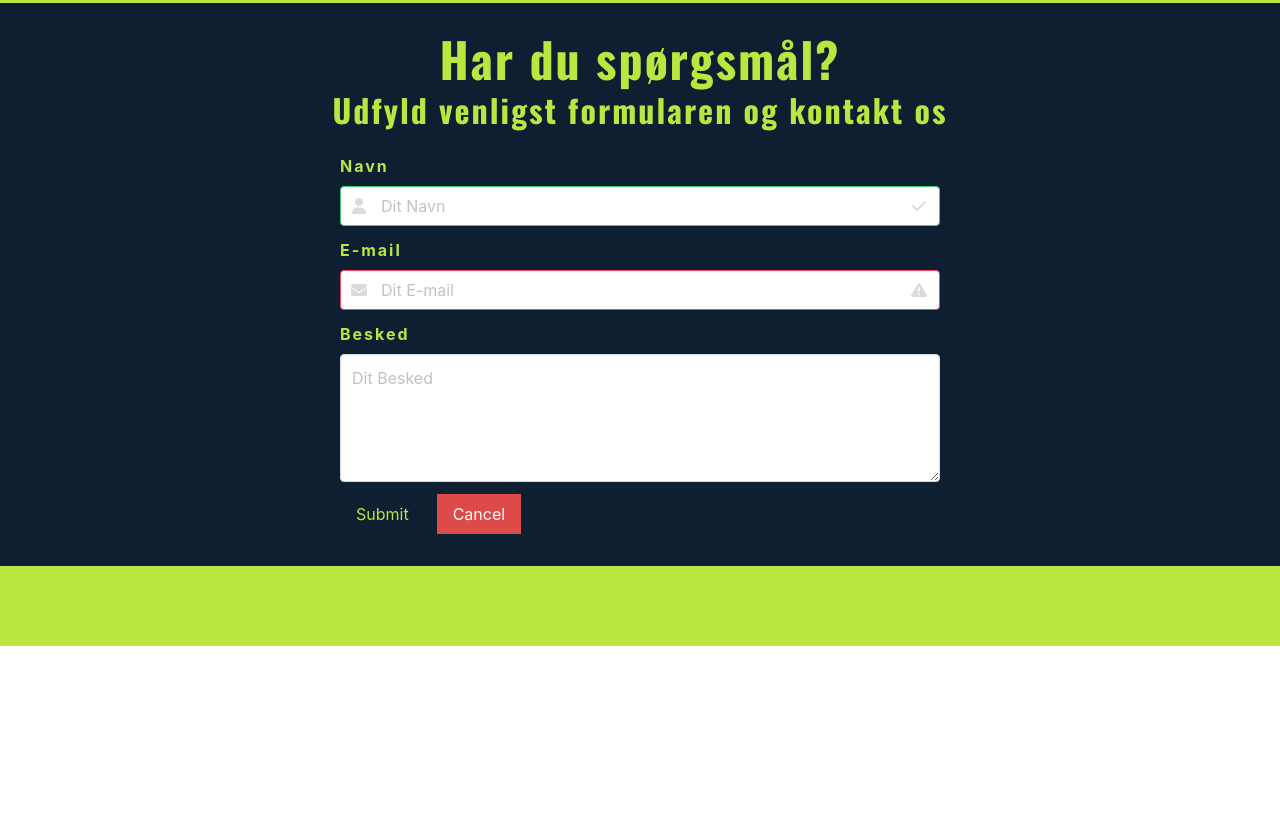
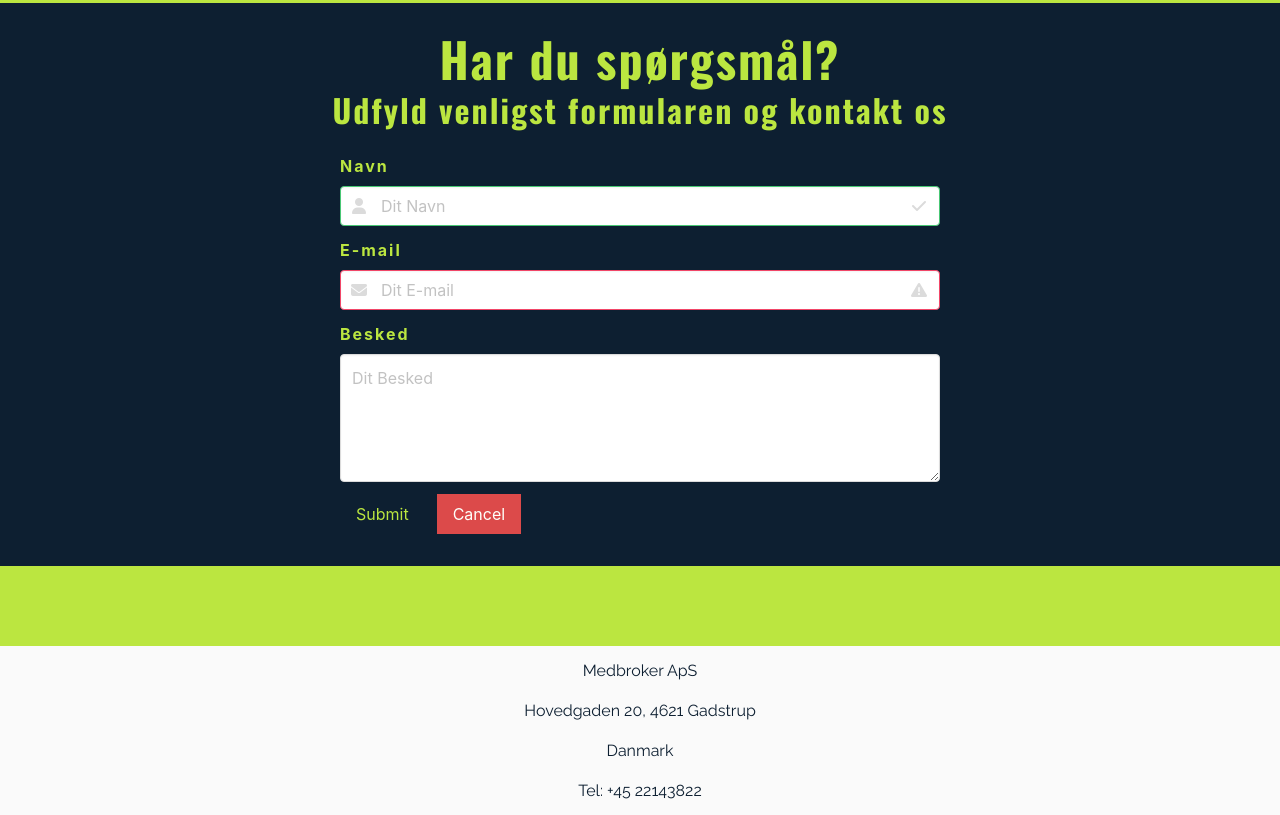
Before and after one commit to KristapsML/MedbrokerPrototype, a website: page index.html in a window 1280 px wide. Shown: the part 1421-2236 px from the top of the page. Before the commit the page ends 2067 px from the top, so only its background shows below. Drawn offline with nearby package versions, Linux system fonts and the light colour scheme.

Commit message:
Final Commit Done

```diff
--- a/css/customstyles.css
+++ b/css/customstyles.css
@@ -179,3 +179,12 @@ form {
 a.navbar-item:hover {
     background-color: #bbe640;
     color: #0d1f31;
+}
+
+.has-text-centered>p {
+    color: #0d1f31;
+}
+
+.footer {
+    padding: 1% 1% 1% 1%;
+}
--- a/index.html
+++ b/index.html
@@ -130,6 +130,24 @@
         </div>
     </section>
     <div class="divider"></div>
+    <footer class="footer">
+        <div class="content has-text-centered">
+            <p>
+                Medbroker ApS
+            </p>
+            <p>
+                Hovedgaden 20, 4621 Gadstrup
+            </p>
+            <p>
+                Danmark
+            </p>
+            <p>
+                Tel: +45 22143822
+            </p>
+
+
+        </div>
+    </footer>
     <script src="https://kit.fontawesome.com/13619b1bbb.js" crossorigin="anonymous"></script>
 </body>
 
```
